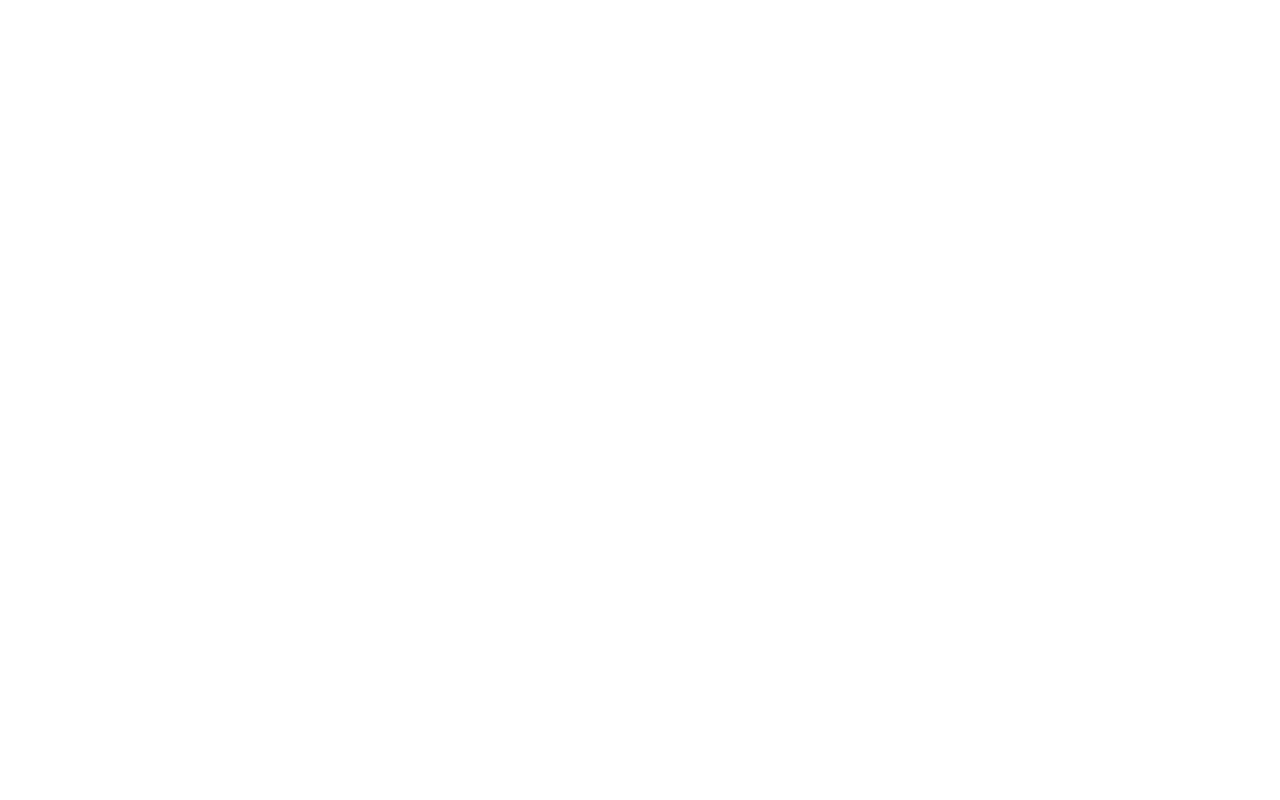
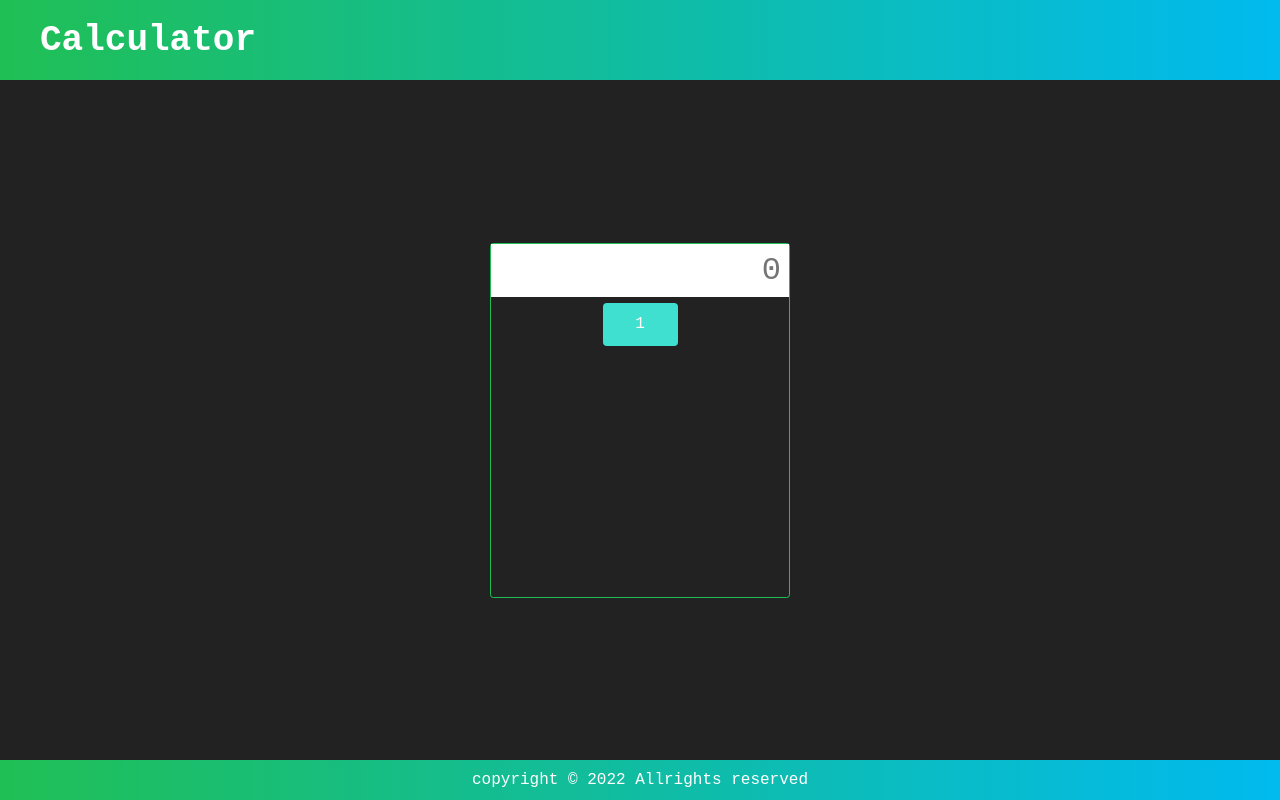
Before and after one commit to shyam500/calculator, a plain HTML site: page index.html in a window 1280 px wide. Drawn offline with Linux system fonts and the light colour scheme.

Commit message:
header and footer completed working on main section

```diff
--- a/index.html
+++ b/index.html
@@ -1,5 +1,6 @@
 <!DOCTYPE html>
 <html lang="en">
+
 <head>
     <meta charset="UTF-8">
     <meta http-equiv="X-UA-Compatible" content="IE=edge">
@@ -10,8 +11,26 @@
     <link rel="stylesheet" href="./styles/styles.css">
     <title>Calculator</title>
 </head>
+
 <body>
-
+    <article id="container">
+        <header>
+            <h1>Calculator</h1>
+        </header>
+        <main>
+            <section id="box">
+                <section id="disp">
+                    <input type="text" name="inp" id="inp" placeholder="0">
+                </section>
+                <section id="keypad">
+                    <div class="btn">1</div>
+            </section>
+        </main>
+        <footer>
+            <p>copyright &#169 2022 Allrights reserved</p>
+        </footer>
+    </article>
     <script src="./scripts/main.js"></script>
 </body>
+
 </html>
--- a/styles/styles.css
+++ b/styles/styles.css
@@ -0,0 +1,80 @@
+*{
+    padding: 0%;
+    margin: 0%;
+    box-sizing: border-box;
+    font-family: 'poppins','Courier New', Courier, monospace;
+}
+
+header{
+    height: 10vh;
+    background: linear-gradient(to right,#20bf55,#01baef);
+    color: white;
+    display: flex;
+    align-items: center;
+    padding: 0rem 2.5rem;
+    font-size: 1.5rem;
+}
+
+main{
+    background: rgb(34, 34, 34);
+    height: 85vh;
+    display: flex;
+    justify-content: center;
+    align-items: center;
+}
+
+#inp{
+    width: 100%;
+    border: none;
+    padding: 0.5rem;
+    font-size: 2rem;
+    text-align: right;
+}
+
+#box{
+    border: 1px solid #20bf55;
+    border-radius: 0.2rem;
+    width: 300px;
+    overflow: none;
+}
+
+#keypad{
+    height: 300px;
+    padding: 0.4rem;
+    display: flex;
+    justify-content: space-evenly;
+    flex-wrap: wrap;
+}
+
+.btn{
+    color: white;
+    background-color: turquoise;
+    width: calc(300px/4);
+    height: calc(300px/7);
+    display: flex;
+    justify-content: center;
+    align-items: center;
+    user-select: none;
+    border-radius: 4px;
+}
+
+.clear{
+    color: white;
+    background-color: red;
+    width: calc(300px/4);
+    height: calc(300px/7);
+    display: flex;
+    justify-content: center;
+    align-items: center;
+    user-select: none;
+    border-radius: 4px;
+}
+
+footer{
+    height: 5vh;
+    background: linear-gradient(to right,#20bf55,#01baef);
+    color: white;
+    display: flex;
+    justify-content: center;
+    align-items: center;
+}
```
